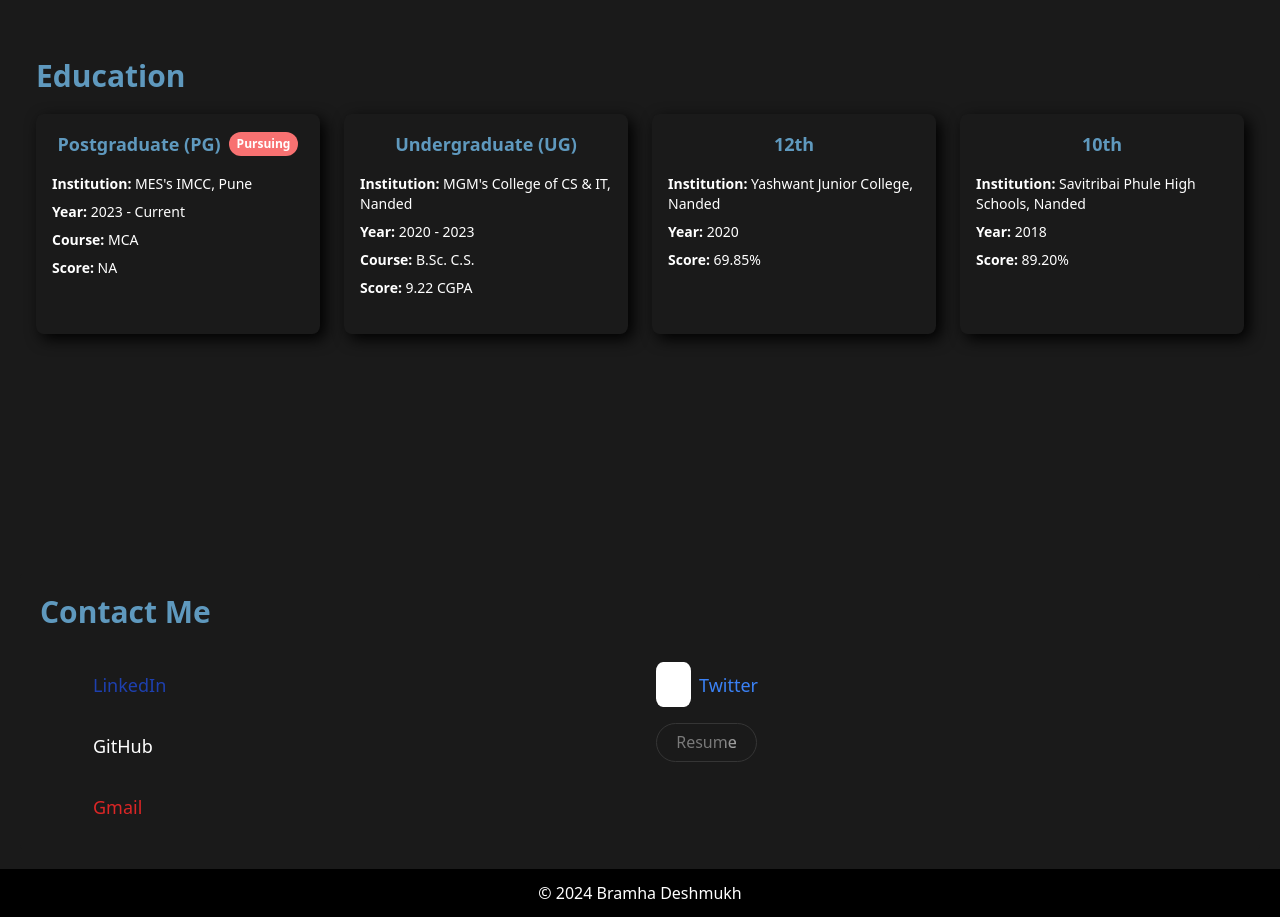
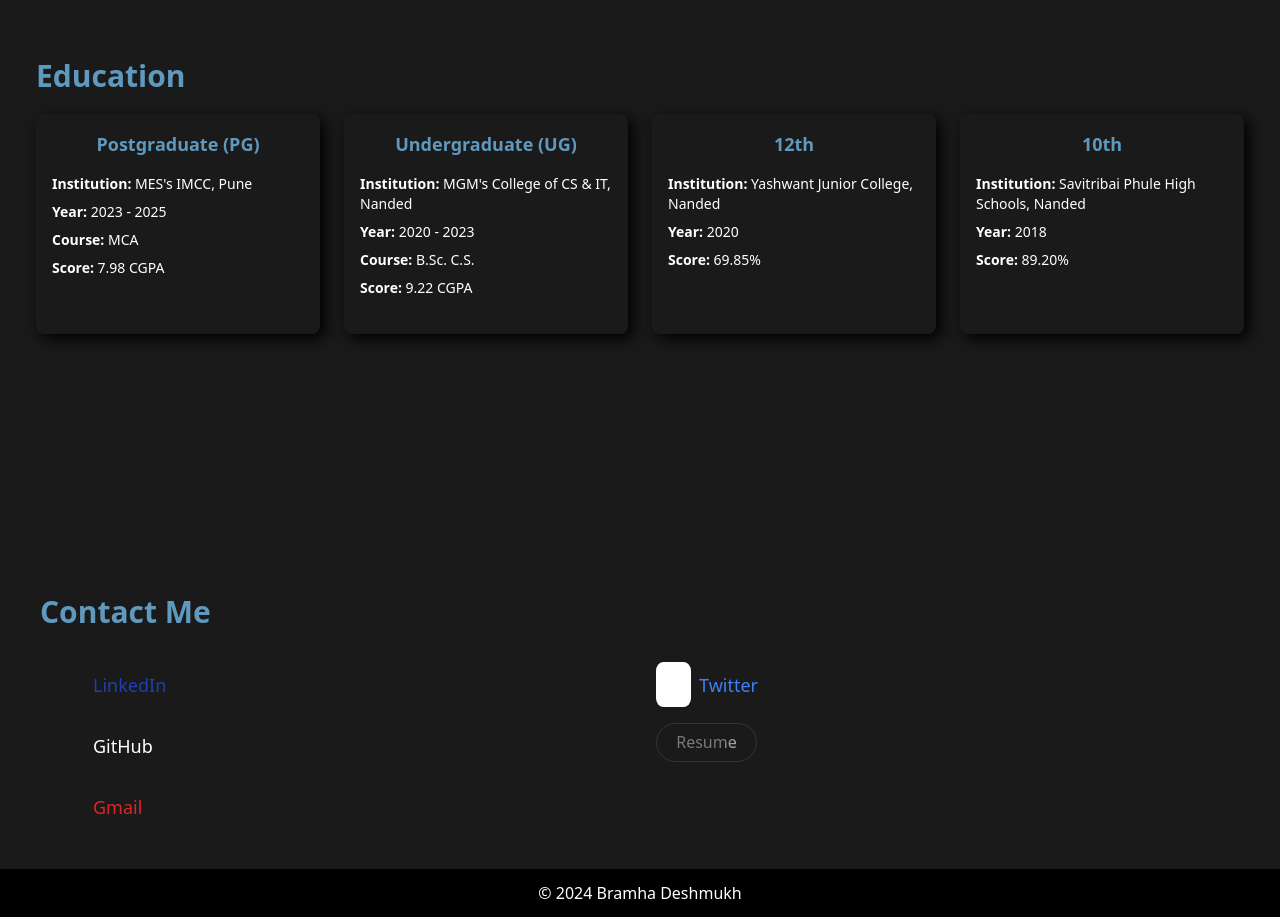
Before and after one commit to bramha-deshmukh17/portfolio, a React (Vite) app: page / in a window 1280 px wide. Shown: the part 3620-4537 px from the top of the page. Built offline with nearby package versions, Linux system fonts and the light colour scheme; some icons are missing.

Commit message:
Update Education.jsx

```diff
--- a/src/components/Education.jsx
+++ b/src/components/Education.jsx
@@ -7,10 +7,9 @@ const Education = () => {
         {
             level: "Postgraduate (PG)",
             institution: "MES's IMCC, Pune",
-            year: "2023 - Current",
+            year: "2023 - 2025",
             course: "MCA",
-            score: "NA",
-            status: "Pursuing",
+            score: "7.98 CGPA",
         },
         {
             level: "Undergraduate (UG)",
```
